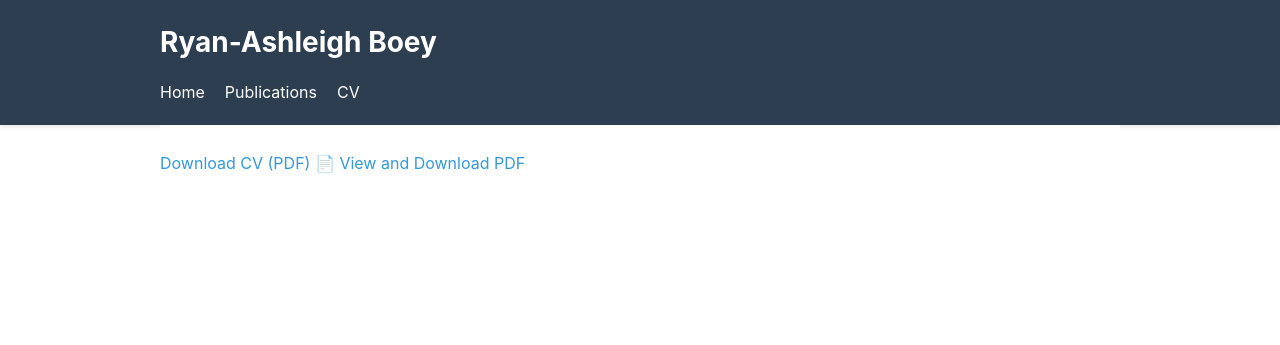
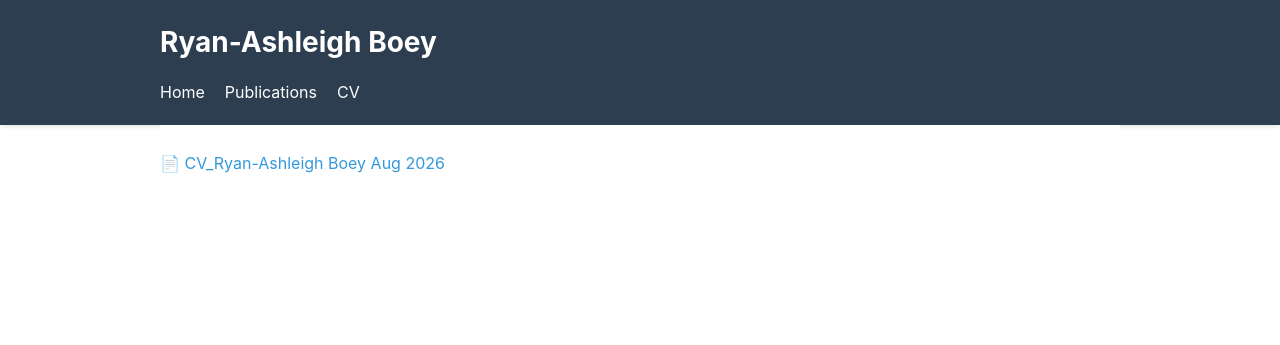
Before and after one commit to r-boey/r-boey.github.io, a Jekyll site: the page built from cv.md, in a window 1280 px wide. Shown: the top 345 px of the page. Built offline with Jekyll 4.4.1, drawn with Linux system fonts in a browser that asks for light colours.

Commit message:
Update CV download link and title

```diff
--- a/cv.md
+++ b/cv.md
@@ -3,5 +3,4 @@ layout: default
 title: CV
 permalink: /cv/
 ---
-<br>[Download CV (PDF)]({{ site.baseurl }}/assets/CV.pdf)
-[📄 View and Download PDF](./assets/CV.pdf)
+<br>[📄 CV_Ryan-Ashleigh Boey Aug 2026](./assets/CV.pdf)
```
